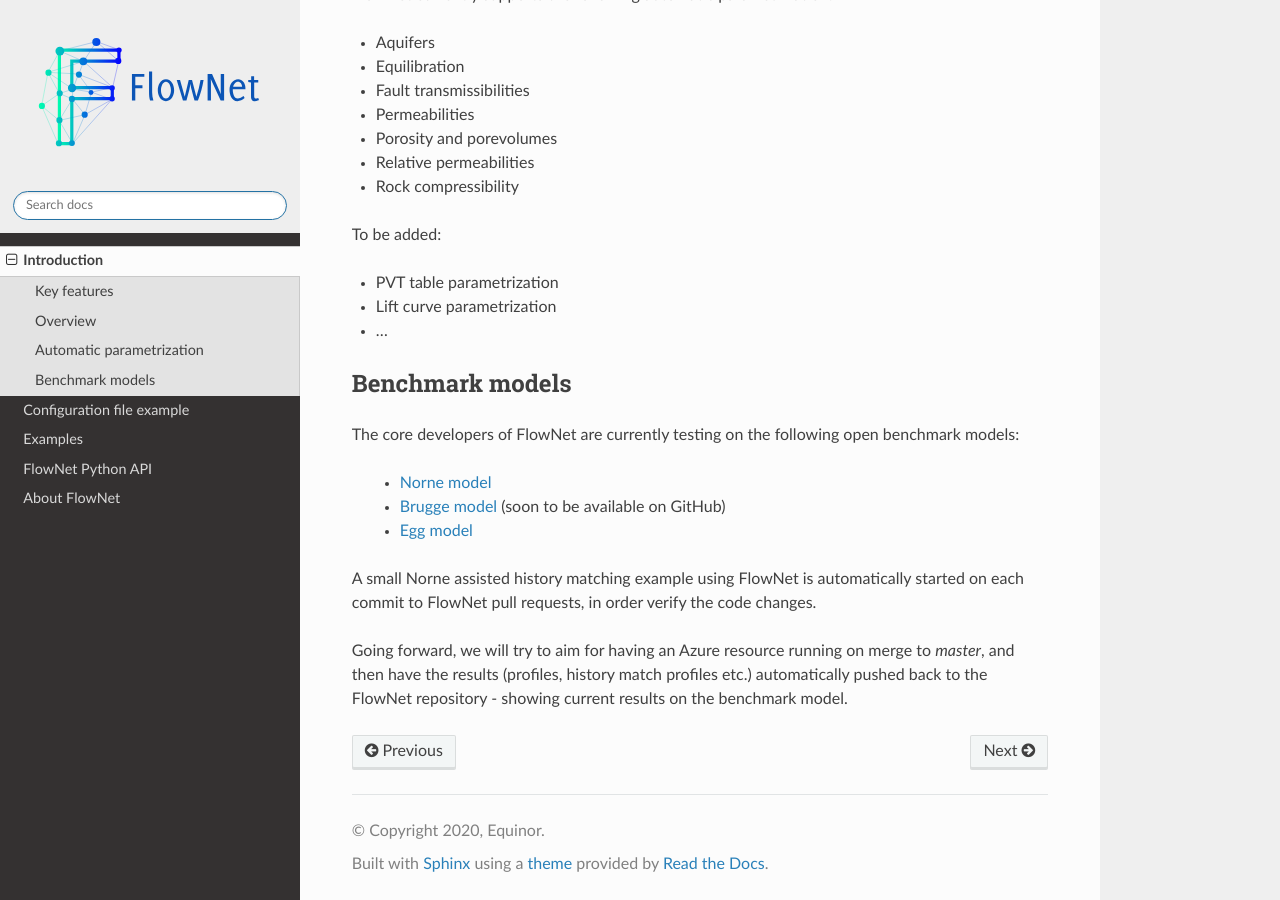
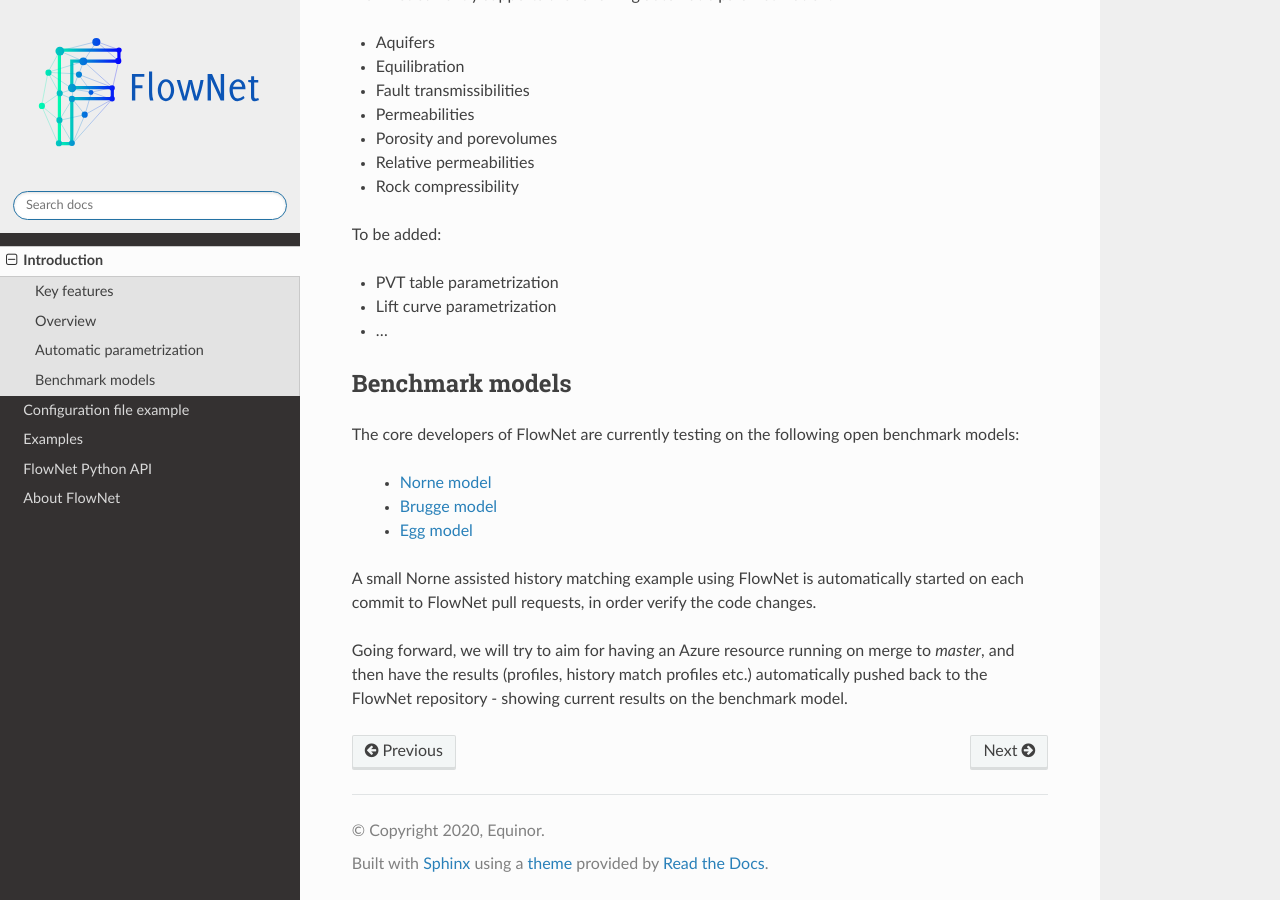
Before and after one commit to equinor/flownet, a Sphinx documentation site: the page built from docs/introduction.rst, in a window 1280 px wide and 900 px high, scrolled down 1807 px. Built offline with Sphinx 7.4.7 and the Read the Docs theme 2.0.0, drawn with Linux system fonts in a browser that asks for light colours.

Commit message:
Update link to Brugge dataset in docs

```diff
--- a/docs/introduction.rst
+++ b/docs/introduction.rst
@@ -79,7 +79,7 @@
 The core developers of FlowNet are currently testing on the following open benchmark models:
 
  - `Norne model <https://github.com/OPM/opm-data/tree/master/norne>`_
- - `Brugge model <https://www.isapp2.com/data-sharepoint/brugge-data-set.html>`_ (soon to be available on GitHub)
+ - `Brugge model <https://github.com/TNO/Brugge>`_
  - `Egg model <https://data.4tu.nl/articles/The_Egg_Model_-_data_files/12707642>`_
 
 A small Norne assisted history matching example using FlowNet is automatically started
```
